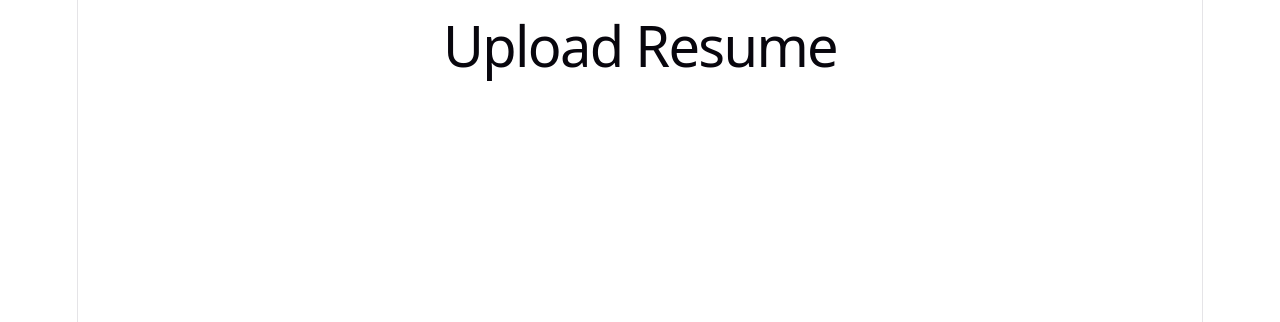
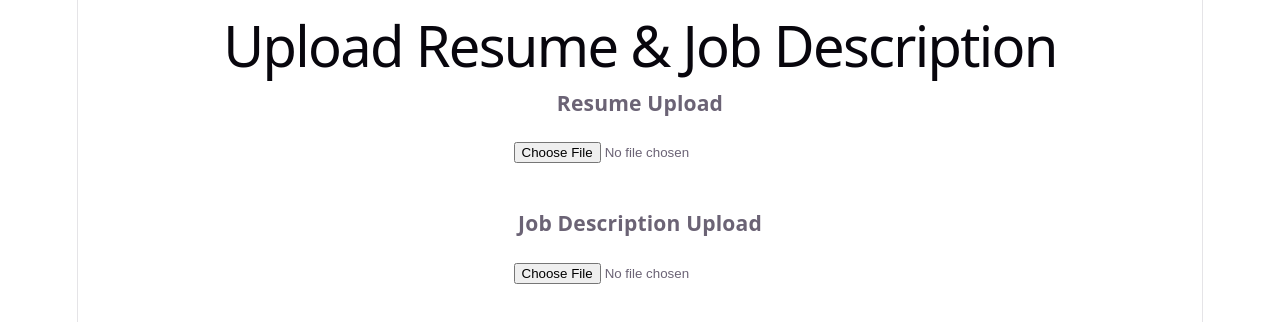
Before and after one commit to Vijay-1702/Resume-Matcher, a React app in the folder frontend/: page /upload in a window 1280 px wide. Shown: the top 322 px of the page. Built offline with nearby package versions, Linux system fonts and the light colour scheme; the HTML template or start-up script is replaced by a standard one.

Commit message:
Add resume and JD upload page

```diff
--- a/frontend/src/pages/Upload.jsx
+++ b/frontend/src/pages/Upload.jsx
@@ -1,5 +1,40 @@
+import { useState } from "react";
+
 function Upload() {
-  return <h1>Upload Resume</h1>;
+  const [resume, setResume] = useState(null);
+  const [jd, setJd] = useState(null);
+
+  return (
+    <div>
+      <h1>Upload Resume & Job Description</h1>
+
+      <div>
+        <h3>Resume Upload</h3>
+
+        <input
+          type="file"
+          accept=".pdf,.doc,.docx"
+          onChange={(e) => setResume(e.target.files[0])}
+        />
+
+        {resume && <p>{resume.name}</p>}
+      </div>
+
+      <br />
+
+      <div>
+        <h3>Job Description Upload</h3>
+
+        <input
+          type="file"
+          accept=".pdf,.doc,.docx,.txt"
+          onChange={(e) => setJd(e.target.files[0])}
+        />
+
+        {jd && <p>{jd.name}</p>}
+      </div>
+    </div>
+  );
 }
 
 export default Upload;
```
